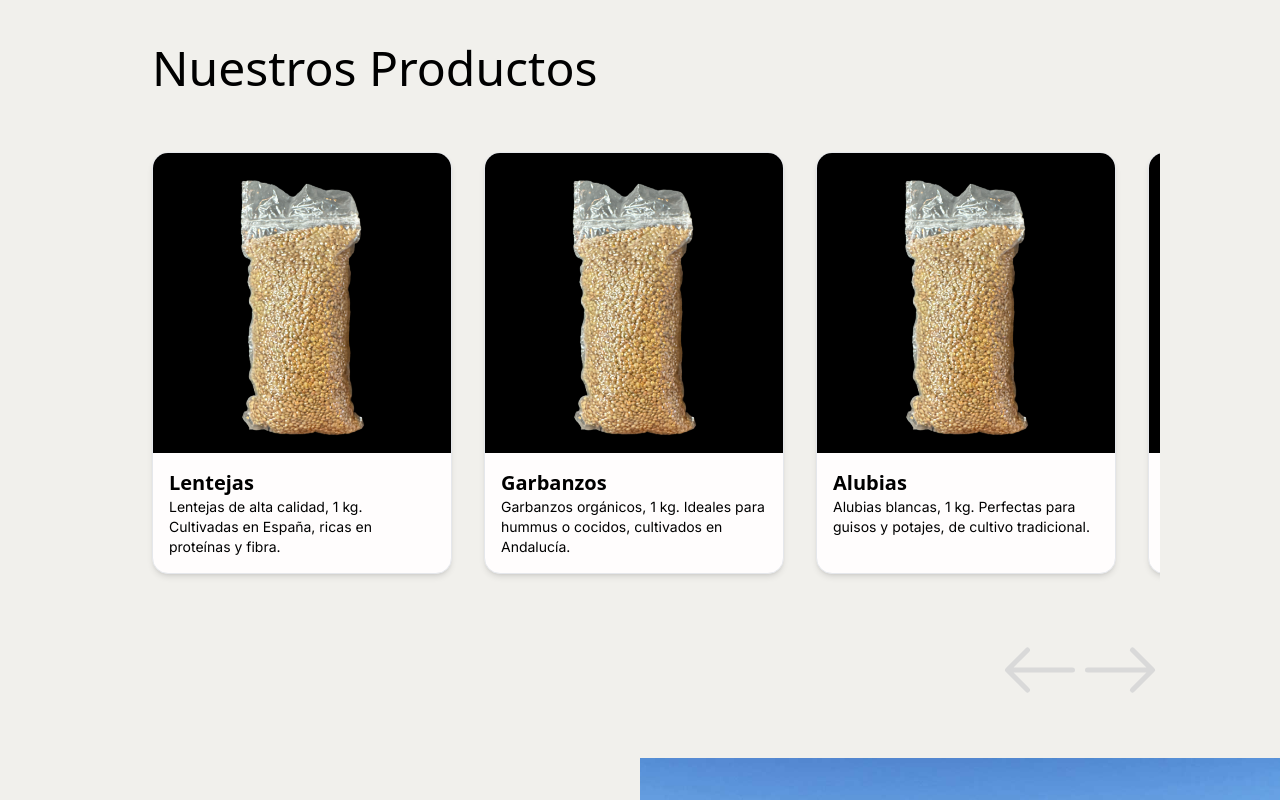
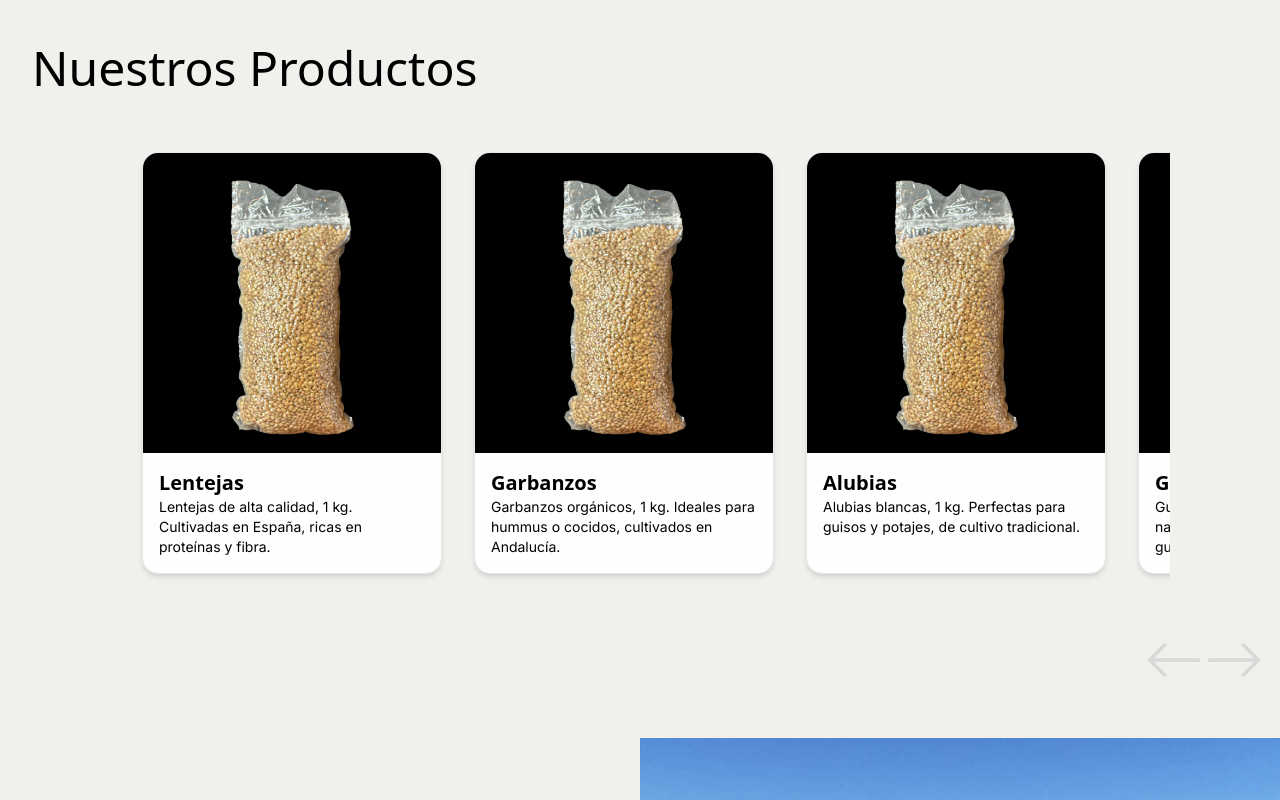
Before and after one commit to LechuMamais/LentejasLandingPage, a React (Vite) app: page / in a window 1280 px wide. Shown: the part 1600-2400 px from the top of the page. Built offline with nearby package versions, Linux system fonts and the light colour scheme; a web font is replaced by a local one.

Commit message:
UPDATE: Carousel and ProductsSection components

```diff
--- a/src/components/Carousel.jsx
+++ b/src/components/Carousel.jsx
@@ -39,21 +39,14 @@ function Carousel() {
             </p>
 
             <div className="flex flex-col flex-start pl-[0px] w-full h-full justify-center gap-12 lg:hidden leading-none">
-              {slide.text.map(
-                (sil, index) => (
-                  console.log(slide.text.join("")),
-                  (
+              {slide.text.map((sil, index) => (
                 <p
                   className="text-secondary opacity-85 font-bold"
                   key={index}
                   style={{
-                        fontSize: `${CarouselTextFontSizeCalculator(
-                          slide.text
-                        )}px`,
+                    fontSize: `${CarouselTextFontSizeCalculator(slide.text)}px`,
                     textAlign: `${
-                          slide.text.join("") == "GARBANZOS"
-                            ? "center"
-                            : "start"
+                      slide.text.join("") == "GARBANZOS" ? "center" : "start"
                     }`,
                     marginLeft: `${
                       slide.text.join("") == "GARBANZOS" ? "0" : "32px"
@@ -62,9 +55,7 @@ function Carousel() {
                 >
                   {sil}
                 </p>
-                  )
-                )
-              )}
+              ))}
             </div>
           </section>
         </SwiperSlide>
--- a/src/components/ProductsSection.jsx
+++ b/src/components/ProductsSection.jsx
@@ -8,15 +8,29 @@ function ProductsSection() {
     const wrapper = document.getElementById("products-card-wrapper");
     if (wrapper) {
       const handleWheel = (e) => {
-        if (e.deltaY !== 0) {
-          e.preventDefault();
-          wrapper.scrollTo({
-            left: wrapper.scrollLeft + e.deltaY,
-            behavior: "smooth",
-          });
+        // Verificar si estamos en un extremo
+        const isAtStart = wrapper.scrollLeft === 0;
+        const isAtEnd =
+          wrapper.scrollLeft + wrapper.clientWidth >= wrapper.scrollWidth - 1; // -1 por redondeo de píxeles
+        // Determinar la dirección del scroll
+        const isScrollingDown = e.deltaY > 0;
+        const isScrollingUp = e.deltaY < 0;
+
+        // Si estamos en el inicio y scrolleando hacia arriba,
+        // o en el final y scrolleando hacia abajo, permitir el scroll normal
+        if ((isAtStart && isScrollingUp) || (isAtEnd && isScrollingDown)) {
+          return; // No hacer nada, permitir scroll normal de la página
         }
+
+        // En cualquier otro caso, prevenir el scroll de la página y mover el carrusel
+        e.preventDefault();
+        wrapper.scrollTo({
+          left: wrapper.scrollLeft + (e.deltaY > 0 ? 332 : -332),
+          behavior: "smooth",
+        });
       };
-      wrapper.addEventListener("wheel", handleWheel);
+
+      wrapper.addEventListener("wheel", handleWheel, { passive: false });
       return () => wrapper.removeEventListener("wheel", handleWheel);
     }
   }, []);
@@ -42,7 +56,7 @@ function ProductsSection() {
   return (
     <section
       id="products"
-      className="flex flex-col w-[100svw] bg-bgCustomGreen md:px-[120px]"
+      className="flex flex-col w-[100svw] bg-bgCustomGreen"
     >
       <h2 className="text-primary pl-8 py-8 text-[32px] md:text-[48px]">
         Nuestros Productos
@@ -50,24 +64,24 @@ function ProductsSection() {
 
       <div
         id="products-card-wrapper"
-        className="flex gap-8 overflow-x-auto pt-4 pb-8 snap-x snap-mandatory pr-8 md:pr-12 pl-8"
+        className="flex gap-8 overflow-x-auto pt-4 pb-8 snap-x snap-mandatory pr-8 md:pr-12 pl-8 max-w-[1060px] !m-auto"
       >
         {products.map((product, index) => (
           <ProductCard key={index} product={product} />
         ))}
       </div>
 
-      <div className="flex justify-end px-0 pb-12 pt-6">
+      <div className="flex justify-end px-4 pb-12 pt-6">
         <button
           onClick={() => handleArrowClick("left")}
-          className="text-[60px] lg:text-[80px] cursor-pointer transition-all duration-300 hover:translate-x-[-8px] focus:outline-none"
+          className="text-[30px] lg:text-[60px] cursor-pointer transition-all duration-300 hover:translate-x-[-8px] focus:outline-none"
           aria-label="Desplazar productos a la izquierda"
         >
           <BsArrowLeft className="fill-[#D9D9D9] hover:fill-bgButton_hover transition-colors duration-300 delay-[100ms]" />
         </button>
         <button
           onClick={() => handleArrowClick("right")}
-          className="text-[60px] lg:text-[80px] cursor-pointer transition-all duration-300 hover:translate-x-[8px] focus:outline-none"
+          className="text-[30px] lg:text-[60px] cursor-pointer transition-all duration-300 hover:translate-x-[8px] focus:outline-none"
           aria-label="Desplazar productos a la derecha"
         >
           <BsArrowRight className="fill-[#D9D9D9] hover:fill-bgButton_hover transition-colors duration-300 delay-[100ms]" />
```
Lines whose indentation alone changed are shown as unchanged.
